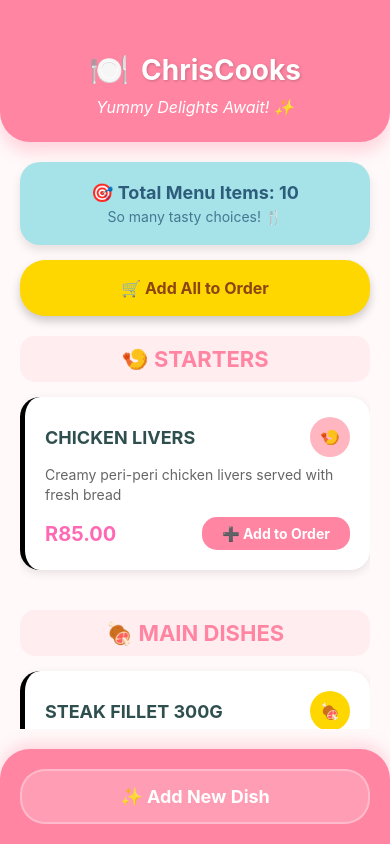
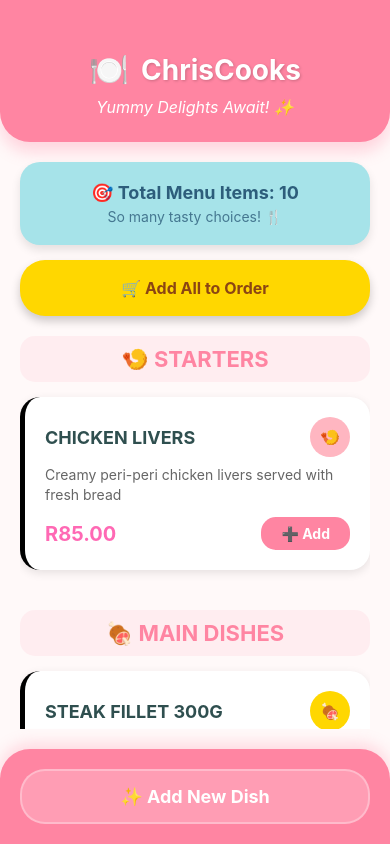
Before and after one commit to ST10496778/MAST-POE-PART-2, a React Native app: screen / in a window 390 px wide. Built offline with nearby package versions, Linux system fonts and the light colour scheme.

Commit message:
fixed errors

```diff
--- a/App.tsx
+++ b/App.tsx
@@ -39,7 +39,6 @@ const MenuItemComponent = ({ item, onAddToOrder }: { item: MenuItem; onAddToOrde
 
 export default function App() {
   const [currentScreen, setCurrentScreen] = useState<'home' | 'addDish'>('home');
-  const [orderItems, setOrderItems] = useState<MenuItem[]>([]);
 
   // Pre-added dishes and drinks
   const [menuItems, setMenuItems] = useState<MenuItem[]>([
@@ -127,6 +126,9 @@ export default function App() {
   const [selectedCourse, setSelectedCourse] = useState<Course>('Starters');
   const [dishPrice, setDishPrice] = useState('');
 
+  // Course options
+  const courses: Course[] = ['Starters', 'Main Dishes', 'Desserts', 'Beverages'];
+
   const handleAddDish = () => {
     if (!dishName.trim()) {
       Alert.alert('Error', 'Please enter a dish name');
@@ -163,58 +165,26 @@ export default function App() {
     setCurrentScreen('home');
   };
 
-  const handleAddToOrder = (item: MenuItem) => {
-    setOrderItems([...orderItems, item]);
-    Alert.alert('Added! ✅', `${item.name} added to your order!`);
-  };
-
   const handleAddAllToOrder = () => {
     if (menuItems.length === 0) {
       Alert.alert('Oops!', 'No menu items to add.');
       return;
     }
-    setOrderItems([...orderItems, ...menuItems]);
     Alert.alert('Awesome! 🎊', `All ${menuItems.length} delicious items added to your order!`);
-  };
-
-  const handleClearOrder = () => {
-    if (orderItems.length === 0) {
-      Alert.alert('Info', 'Your order is already empty.');
-      return;
-    }
-    Alert.alert(
-      'Clear Order',
-      'Are you sure you want to clear your entire order?',
-      [
-        { text: 'Cancel', style: 'cancel' },
-        {
-          text: 'Clear',
-          style: 'destructive',
-          onPress: () => {
-            setOrderItems([]);
-            Alert.alert('Cleared', 'Your order has been cleared.');
-          }
-        },
-      ]
-    );
   };
 
   const getTotalMenuItems = () => {
     return menuItems.length;
   };
 
-  const getOrderTotal = () => {
-    return orderItems.reduce((total, item) => total + item.price, 0);
-  };
-
   const getItemsByCourse = (course: Course) => {
     return menuItems.filter(item => item.course === course);
   };
 
-  // Home Screen
+  // Home Screen Component
   const HomeScreen = () => (
     <View style={styles.screen}>
-      {/* Header */}
+      {/* Cute Header */}
       <View style={styles.header}>
         <View style={styles.logoContainer}>
           <Text style={styles.logo}>🍽️</Text>
@@ -224,18 +194,6 @@ export default function App() {
       </View>
 
       <View style={styles.content}>
-        {/* Order Summary */}
-        {orderItems.length > 0 && (
-          <View style={styles.orderSummary}>
-            <Text style={styles.orderSummaryText}>
-              🛒 Order: {orderItems.length} items | Total: R{getOrderTotal().toFixed(2)}
-            </Text>
-            <TouchableOpacity style={styles.clearOrderButton} onPress={handleClearOrder}>
-              <Text style={styles.clearOrderText}>🗑️ Clear</Text>
-            </TouchableOpacity>
-          </View>
-        )}
-
         {/* Total Items Card */}
         <View style={styles.totalContainer}>
           <Text style={styles.totalText}>🎯 Total Menu Items: {getTotalMenuItems()}</Text>
@@ -256,7 +214,7 @@ export default function App() {
             <View style={styles.section}>
               <Text style={styles.sectionTitle}>🍤 STARTERS</Text>
               {getItemsByCourse('Starters').map((item) => (
-                <MenuItemComponent key={item.id} item={item} onAddToOrder={handleAddToOrder} />
+                <MenuItem key={item.id} item={item} />
               ))}
             </View>
           )}
@@ -266,7 +224,7 @@ export default function App() {
             <View style={styles.section}>
               <Text style={styles.sectionTitle}>🍖 MAIN DISHES</Text>
               {getItemsByCourse('Main Dishes').map((item) => (
-                <MenuItemComponent key={item.id} item={item} onAddToOrder={handleAddToOrder} />
+                <MenuItem key={item.id} item={item} />
               ))}
             </View>
           )}
@@ -276,7 +234,7 @@ export default function App() {
             <View style={styles.section}>
               <Text style={styles.sectionTitle}>🍰 DESSERTS</Text>
               {getItemsByCourse('Desserts').map((item) => (
-                <MenuItemComponent key={item.id} item={item} onAddToOrder={handleAddToOrder} />
+                <MenuItem key={item.id} item={item} />
               ))}
             </View>
           )}
@@ -286,14 +244,14 @@ export default function App() {
             <View style={styles.section}>
               <Text style={styles.sectionTitle}>🥤 BEVERAGES</Text>
               {getItemsByCourse('Beverages').map((item) => (
-                <MenuItemComponent key={item.id} item={item} onAddToOrder={handleAddToOrder} />
+                <MenuItem key={item.id} item={item} />
               ))}
             </View>
           )}
         </ScrollView>
       </View>
 
-      {/* Footer */}
+      {/* Cute Footer */}
       <View style={styles.footer}>
         <TouchableOpacity
           style={styles.footerButton}
@@ -305,10 +263,40 @@ export default function App() {
     </View>
   );
 
-  // Add Dish Screen
+  // Menu Item Component
+  const MenuItem = ({ item }: { item: MenuItem }) => (
+    <View style={styles.menuItem}>
+      <View style={styles.dishHeader}>
+        <Text style={styles.dishName}>{item.name}</Text>
+        <View style={[
+          styles.coursePill,
+          item.course === 'Starters' && styles.starterPill,
+          item.course === 'Main Dishes' && styles.mainPill,
+          item.course === 'Desserts' && styles.dessertPill,
+          item.course === 'Beverages' && styles.beveragePill,
+        ]}>
+          <Text style={styles.coursePillText}>
+            {item.course === 'Starters' && '🍤'}
+            {item.course === 'Main Dishes' && '🍖'}
+            {item.course === 'Desserts' && '🍰'}
+            {item.course === 'Beverages' && '🥤'}
+          </Text>
+        </View>
+      </View>
+      <Text style={styles.dishDescription}>{item.description}</Text>
+      <View style={styles.itemFooter}>
+        <Text style={styles.dishPrice}>R{item.price.toFixed(2)}</Text>
+        <TouchableOpacity style={styles.addButton}>
+          <Text style={styles.addButtonText}>➕ Add</Text>
+        </TouchableOpacity>
+      </View>
+    </View>
+  );
+
+  // Add Dish Screen Component
   const AddDishScreen = () => (
     <View style={styles.screen}>
-      {/* Header */}
+      {/* Cute Header */}
       <View style={styles.header}>
         <View style={styles.logoContainer}>
           <Text style={styles.logo}>👨‍🍳</Text>
@@ -318,10 +306,7 @@ export default function App() {
       </View>
 
       <View style={styles.content}>
-        <ScrollView
-          style={styles.formContainer}
-          showsVerticalScrollIndicator={false}
-        >
+        <ScrollView style={styles.formContainer} showsVerticalScrollIndicator={false}>
           <View style={styles.inputCard}>
             <Text style={styles.label}>🍴 Dish Name</Text>
             <TextInput
@@ -330,7 +315,6 @@ export default function App() {
               placeholderTextColor="#A8A8A8"
               value={dishName}
               onChangeText={setDishName}
-              returnKeyType="next"
             />
           </View>
 
@@ -343,8 +327,7 @@ export default function App() {
               value={dishDescription}
               onChangeText={setDishDescription}
               multiline
-              numberOfLines={4}
-              textAlignVertical="top"
+              numberOfLines={3}
             />
           </View>
 
@@ -380,7 +363,6 @@ export default function App() {
               value={dishPrice}
               onChangeText={setDishPrice}
               keyboardType="decimal-pad"
-              returnKeyType="done"
             />
           </View>
 
@@ -402,7 +384,7 @@ export default function App() {
         </ScrollView>
       </View>
 
-      {/* Footer */}
+      {/* Cute Footer */}
       <View style={styles.footer}>
         <TouchableOpacity
           style={styles.footerButton}
@@ -469,32 +451,6 @@ const styles = StyleSheet.create({
   content: {
     flex: 1,
     padding: 20,
-  },
-  orderSummary: {
-    backgroundColor: '#FFD700',
-    padding: 15,
-    borderRadius: 15,
-    marginBottom: 15,
-    flexDirection: 'row',
-    justifyContent: 'space-between',
-    alignItems: 'center',
-  },
-  orderSummaryText: {
-    color: '#8B4513',
-    fontSize: 16,
-    fontWeight: 'bold',
-    flex: 1,
-  },
-  clearOrderButton: {
-    backgroundColor: 'rgba(139, 0, 0, 0.1)',
-    paddingHorizontal: 12,
-    paddingVertical: 6,
-    borderRadius: 10,
-  },
-  clearOrderText: {
-    color: '#8B0000',
-    fontSize: 14,
-    fontWeight: 'bold',
   },
   totalContainer: {
     backgroundColor: '#A6E3E9',
@@ -584,6 +540,18 @@ const styles = StyleSheet.create({
     alignItems: 'center',
     marginLeft: 10,
   },
+  starterPill: {
+    backgroundColor: '#FFB6C1',
+  },
+  mainPill: {
+    backgroundColor: '#FFD700',
+  },
+  dessertPill: {
+    backgroundColor: '#DDA0DD',
+  },
+  beveragePill: {
+    backgroundColor: '#87CEEB',
+  },
   coursePillText: {
     fontSize: 16,
   },
@@ -644,7 +612,7 @@ const styles = StyleSheet.create({
     color: '#333',
   },
   textArea: {
-    height: 120,
+    height: 100,
     textAlignVertical: 'top',
   },
   courseContainer: {
```
